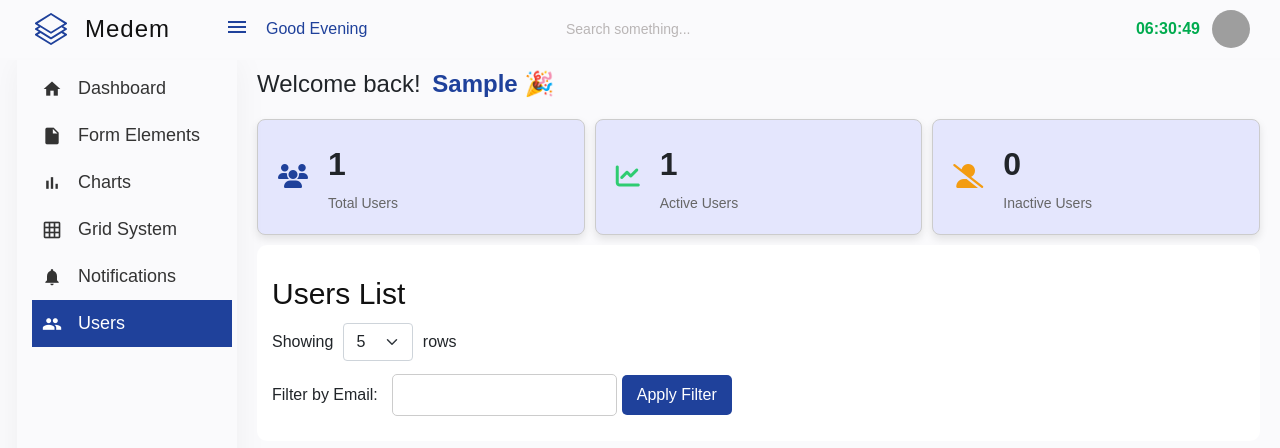
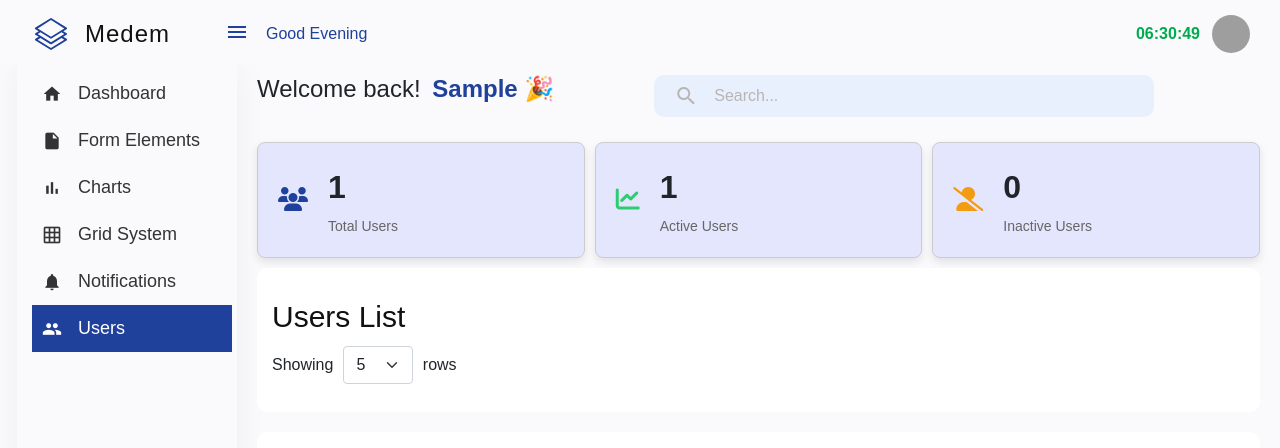
Before and after one commit to epythonlab/mems, a Flask app: page /users in a window 1280 px wide. Shown: the top 448 px of the page. Run offline with Flask 3, Linux system fonts and the light colour scheme; the visitor is signed in with stand-in values (Sample User, id 1); data comes from the database, SQL or seed files in the repository; parts of the project's set-up code (start-up, migrations or seed data) failed here and were passed over; grey boxes are pictures that could not be loaded.

Commit message:
user search suggestion updated

```diff
--- a/app/routes/users.py
+++ b/app/routes/users.py
@@ -1,11 +1,13 @@
 from flask import render_template, request, redirect, url_for, flash, jsonify
 from flask_login.utils import login_required, current_user
 from werkzeug.security import generate_password_hash, check_password_hash
+from sqlalchemy import or_
+
 from . import user_bp
 from app.models.users import User
 from app.models.FileUpload import UploadFile
 
-# route to users bp
+
 # Route to users bp
 @user_bp.route('/users')
 @login_required
@@ -52,3 +54,27 @@ def get_stats():
 
     # Return the statistics as JSON
     return jsonify(stats)
+
+@user_bp.route('/search-suggestions')
+def search_suggestions():
+    query = request.args.get('q', '').lower()
+    if not query:
+        return jsonify([])
+    # Query User table
+    users = User.query.filter(or_(
+        User.first_name.ilike(f'%{query}%'),
+        User.last_name.ilike(f'%{query}%'),
+        User.email.ilike(f'%{query}%')
+    )).all()
+
+    results = []
+
+    # Format the results
+    for user in users:
+        results.append({
+            'name': f'{user.first_name} {user.last_name}',
+            'description': user.email,
+            'category': 'User'
+        })
+
+    return jsonify(results)
--- a/app/static/css/style.css
+++ b/app/static/css/style.css
@@ -211,6 +211,7 @@ body {
   justify-content: space-between;
   align-items    : center;
   border-bottom  : 2px solid rgba(250, 250, 252, 0.5);
+  margin-top: 5px;
   /* Adjust opacity as needed */
 
 }
@@ -261,6 +262,7 @@ body {
   padding    : 0 20px;
   margin-left: -37px;
   flex       : 1;
+  position: relative;
 }
 
 .header-menu .button-menu {
@@ -272,7 +274,6 @@ body {
   cursor      : pointer;
   color       : #1F419B;
 }
-
 
 .greeting {
   /* Add styles for the greeting message */
@@ -287,27 +288,29 @@ body {
   transition : width 0.5s ease;
 }
 
-.header-menu input[type="search"] {
-  height     : auto;
-  width      : 300px;
-  padding    : 10px 20px;
-  box-sizing : border-box;
-  font-size  : 14px;
-  font-weight: 100;
-  background : none;
-  border     : none;
-  color      : #333;
-  margin-left: 20%;
+.search-menu input[type="search"] {
+  height: auto;
+  padding: 10px 20px 10px 50px; /* Adjust left padding for icon space */
+  box-sizing: border-box;
+  background: #E8F0FE;
+  color: #333;
+  width: 100%;
+  border-radius: 10px; /* Oval shape */
+  border: none;
+  font-size: 1rem;
+  line-height: 22px;
+  font-weight: 500;
+  transition: border-color 0.3s ease;
+
 }
 
-.header-menu input[type="search"]:focus {
-  outline: auto;
-  background-color: #1F419B;
-  color: #fff;
+.search-menu input[type="search"]:focus {
+  outline: none;
 }
 
-.header-menu input[type="search"]::placeholder {
+.search-menu input[type="search"]::placeholder {
   color: #b9b5b5;
+  padding-left: 10px;
 }
 
 .header-menu .button-menu:focus {
@@ -317,6 +320,56 @@ body {
 
 .header-menu .button-menu svg path {
   fill: #1F419B;
+}
+.header2{
+  display: flex;
+  flex-direction: row;
+  position: relative;
+
+}
+.search-wrapper {
+  position: relative;
+  width: 500px;
+  margin-left: 20%;
+}
+
+.search-icon {
+  position: absolute;
+  left: 20px;
+  top: 50%;
+  transform: translateY(-50%);
+  color: #b9b5b5;
+  pointer-events: none; /* Allows clicks to pass through to the input */
+}
+.suggestions {
+  list-style-type: none;
+  padding: 0;
+  margin: 0;
+  position: absolute;
+  top: calc(100% + 10px); /* Position below the search input with a small gap */
+  left: 0;
+  width: 100%; /* Match the search input width */
+  border: 1px solid #ddd;
+  border-radius: 8px;
+  max-height: 200px;
+  overflow-y: auto;
+  background-color: #fff;
+  box-shadow: 0 4px 8px rgba(0, 0, 0, 0.1); /* Add a subtle shadow */
+  z-index: 1000; /* Ensure it appears above other elements */
+  display: none; /* Hidden by default */
+}
+
+.suggestions.active {
+  display: block; /* Show when active */
+}
+
+.suggestions li {
+  padding: 10px;
+  cursor: pointer;
+}
+
+.suggestions li:hover {
+  background-color: #eee;
 }
 
 /* Responsive Adjustments */
@@ -328,7 +381,7 @@ body {
     padding        : 0 10px;
     /* Adjust padding as needed */
   }
-  .header-menu input{
+  .search-wrapper{
     display: none;
   }
 
@@ -693,7 +746,8 @@ body {
 #msform input[type='text'],
 #msform input[type='email'],
 #msform input[type='tel'],
-#msform input[type='number'] {
+#msform input[type='number'],
+#msform input[type='file']  {
   color        : #39414e !important;
   width        : 100%;
   padding      : 12px 16px;
@@ -1322,7 +1376,7 @@ td:last-child .btn-status .fas {
   /* Display items in a row */
   justify-content: space-around;
   /* Distribute items evenly along the main axis */
-  margin-top     : 20px;
+  margin-top     : 25px;
   /* Add margin above the row */
   gap            : 10px;
   flex-wrap      : wrap;
--- a/app/static/js/script.js
+++ b/app/static/js/script.js
@@ -9,3 +9,42 @@ navLinks.forEach(link => {
         link.classList.add('active');
     }
 });
+
+// js for searching
+document.addEventListener("DOMContentLoaded", function() {
+  const searchInput = document.getElementById('search');
+  const suggestions = document.getElementById('suggestions');
+
+  searchInput.addEventListener('input', function() {
+    const query = searchInput.value.toLowerCase();
+    if (query.length === 0) {
+      suggestions.classList.remove('active');
+      return;
+    }
+
+    fetch(`/search-suggestions?q=${encodeURIComponent(query)}`)
+      .then(response => response.json())
+      .then(data => {
+        if (data.length > 0) {
+          suggestions.innerHTML = data.map(item => `<li data-email="${item.description}">${item.name} - ${item.description} (${item.category})</li>`).join('');
+          suggestions.classList.add('active');
+        } else {
+          suggestions.classList.remove('active');
+        }
+      });
+  });
+
+  suggestions.addEventListener('click', function(e) {
+    if (e.target.tagName === 'LI') {
+      const email = e.target.getAttribute('data-email');
+      window.location.href = `/users?email=${encodeURIComponent(email)}`;
+      searchInput.value = email; // Set input value to the selected email
+    }
+  });
+
+  document.addEventListener('click', function(e) {
+    if (!suggestions.contains(e.target) && e.target !== searchInput) {
+      suggestions.classList.remove('active');
+    }
+  });
+});
--- /dev/null
+++ b/app/templates/search.html
@@ -0,0 +1,4 @@
+
+<script>
+
+</script>
--- a/app/templates/sideheader.html
+++ b/app/templates/sideheader.html
@@ -13,8 +13,13 @@
         <div class="greeting" id="greeting">
             <!-- Greeting message will be displayed here -->
         </div>
-
-            <input type="search"  placeholder="Search something...">
+        <!-- <form id="search-form">
+            <div class="search-wrapper">
+                <i class="material-icons search-icon">search</i>
+                <input type="search" class="search-input" id="search" placeholder="Search..." autocomplete="off">
+                <ul id="suggestions" class="suggestions"></ul>
+            </div>
+        </form> -->
     </div>
 
     <div class="profile">
--- a/app/templates/users/users.html
+++ b/app/templates/users/users.html
@@ -9,14 +9,27 @@
         <!-- Container for sidebar content -->
         {% include 'sidenav.html' %}
         <div class="page-content">
-            <h2 class="welcome-title">Welcome back! <span>{{current_user.first_name}} 🎉</span></h2>
+            <!-- include the search bar -->
+            <div class="header2">
+                <h2 class="welcome-title">Welcome back! <span>{{current_user.first_name}} 🎉</span></h2>
+                <div class="search-menu">
+                    <form id="search-form" action="{{ url_for('user_bp.users') }}" method="GET">
+                        <div class="search-wrapper">
+                            <i class="material-icons search-icon">search</i>
+                            <input type="search" class="search-input" id="search" name="email" placeholder="Search..." autocomplete="off">
+
+                            <ul id="suggestions" class="suggestions"></ul>
+                        </div>
+                    </form>
+                </div>
+            </div>
 
             <!-- include user stats here -->
             {% include 'users/user_stat.html' %}
 
             <div class="card custom-card-border">
                 <h1 class="mt-3">Users List</h1>
-                <div class="select-wrapper">
+                <div class="select-wrapper selection-filter">
                     <label for="maxRows">Showing</label>
                     <select class="form-select" name="rows_per_page" id="maxRows" onchange="updateRowsPerPage()">
                         <option value="5000">all</option>
@@ -29,15 +42,15 @@
                     <label for="maxRows" style="padding-left:10px;">rows</label>
                 </div>
 
-                <!-- Filtering section -->
+                <!-- Filtering section
                 <div class="filter-section">
-                    <form action="{{ url_for('user_bp.users') }}" method="GET">
+                     <form action="{{ url_for('user_bp.users') }}" method="GET">
                         <label for="filterEmail">Filter by Email:</label>
                         <input type="text" id="filterEmail" class="input" name="email">
                         <button type="submit" class="button-hover">Apply Filter</button>
-                    </form>
-                    <!-- Add more filter inputs as needed -->
-                </div>
+                    </form> -->
+                    <!-- Add more filter inputs as needed
+                </div> -->
             </div>
 
             <div class="card custom-card-border table-responsive mb-1">
```
Also changed, not shown: app/static/images/7d51d0a0b81044eb.png (added), app/static/images/9e71ad0d22442f7d.png (added), app/static/images/ccff17a93d3dac95.png (added), app/static/images/d03a5bb469c0d7d9.jpg (added), app/static/js/header_nav.js (line endings or trailing spaces), 1 other file.
